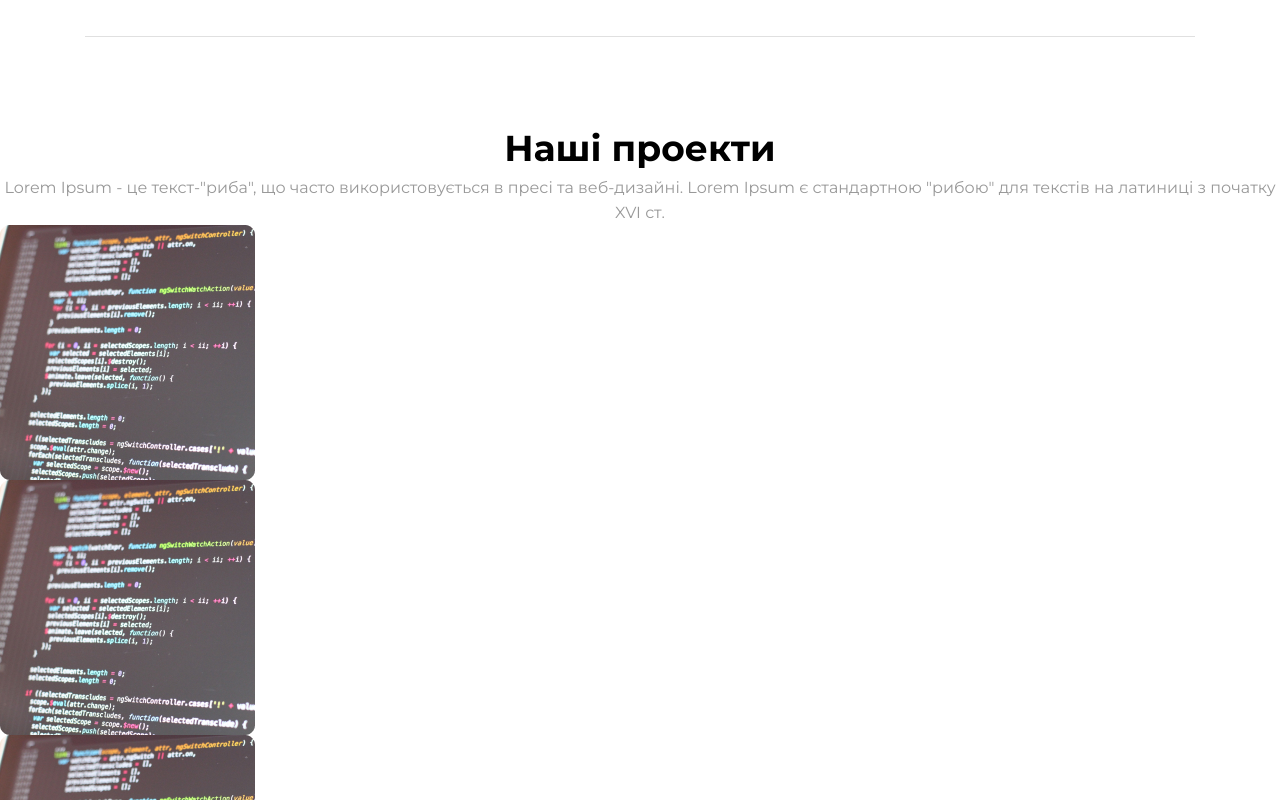
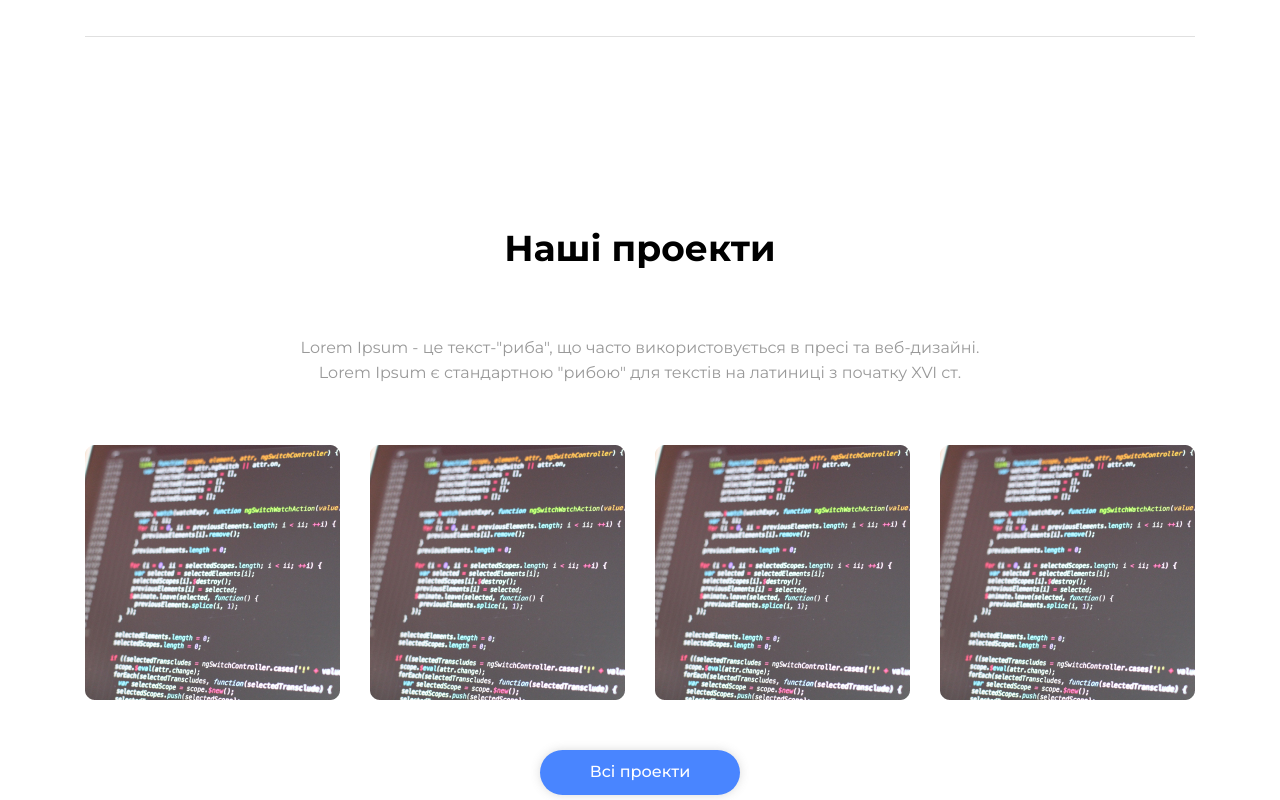
Before and after one commit to riko1212/bc-generation, a plain HTML site: page index.html in a window 1280 px wide. Shown: the part 3320-4120 px from the top of the page. Drawn offline with nearby package versions, Linux system fonts and the light colour scheme.

Commit message:
Позиціонування "проекти"

```diff
--- a/css/styles.css
+++ b/css/styles.css
@@ -1,5 +1,5 @@
 body {
-  font-family: 'Montserrat', sans-serif;
+  font-family: "Montserrat", sans-serif;
 }
 
 ul {
@@ -380,26 +380,52 @@ address {
 }
 /* projects */
 .projects {
-
+  padding-top: 100px;
+  padding-bottom: 130px;
 }
 .projects-ttle {
+  margin-bottom: 60px;
   font-weight: 700;
   font-size: 36px;
-  line-height: calc(53/36);
+  line-height: calc(53 / 36);
   text-align: center;
 
   color: #000000;
 }
 .projects-text {
+  max-width: 730px;
+  margin: 0 auto;
+  margin-bottom: 60px;
   font-size: 16px;
-  line-height: calc(25/16);
+  line-height: calc(25 / 16);
   text-align: center;
 
-color: #999999;
+  color: #999999;
 }
-.list {
+.projects .list {
+  display: flex;
+  margin-bottom: 50px;
 }
-.item {
+.projects .item {
+  width: calc((100% - 90px) / 4);
+}
+
+.projects .item + .item {
+  margin-left: 30px;
 }
 .projects-btn {
+  font-family: inherit;
+  font-weight: 500;
+  font-size: 16px;
+  line-height: 1.25;
+  text-align: center;
+  color: #ffffff;
+  background: #4985ff;
+  box-shadow: 0px 0px 10px rgba(111, 111, 111, 0.25);
+  border-radius: 30px;
+  border: none;
+  min-width: 200px;
+  height: 45px;
+  margin: 0 auto;
+  display: block;
 }
--- a/index.html
+++ b/index.html
@@ -231,25 +231,45 @@
         </div>
       </section>
       <section class="projects">
+        <div class="container">
           <h2 class="projects-ttle">Наші проекти</h2>
           <p class="projects-text">
-          Lorem Ipsum - це текст-"риба", що часто використовується в пресі та веб-дизайні. Lorem Ipsum є стандартною "рибою" для текстів на латиниці з початку XVI ст.
+            Lorem Ipsum - це текст-"риба", що часто використовується в пресі та
+            веб-дизайні. Lorem Ipsum є стандартною "рибою" для текстів на
+            латиниці з початку XVI ст.
           </p>
           <ul class="list">
             <li class="item">
-            <img src="./img/project-img.jpg" alt="код на єкрані" width="255">
+              <img
+                src="./img/project-img.jpg"
+                alt="код на єкрані"
+                width="255"
+              />
             </li>
             <li class="item">
-             <img src="./img/project-img.jpg" alt="код на єкрані" width="255">
+              <img
+                src="./img/project-img.jpg"
+                alt="код на єкрані"
+                width="255"
+              />
             </li>
             <li class="item">
-             <img src="./img/project-img.jpg" alt="код на єкрані" width="255">
+              <img
+                src="./img/project-img.jpg"
+                alt="код на єкрані"
+                width="255"
+              />
             </li>
-          <li class="item"> <img src="./img/project-img.jpg" alt="код на єкрані" width="255"></li>
+            <li class="item">
+              <img
+                src="./img/project-img.jpg"
+                alt="код на єкрані"
+                width="255"
+              />
+            </li>
           </ul>
-        <button type="button" class="projects-btn">
-          Всі проекти
-        </button>
+          <button type="button" class="projects-btn">Всі проекти</button>
+        </div>
       </section>
     </main>
   </body>
```
Lines whose indentation alone changed are shown as unchanged.
